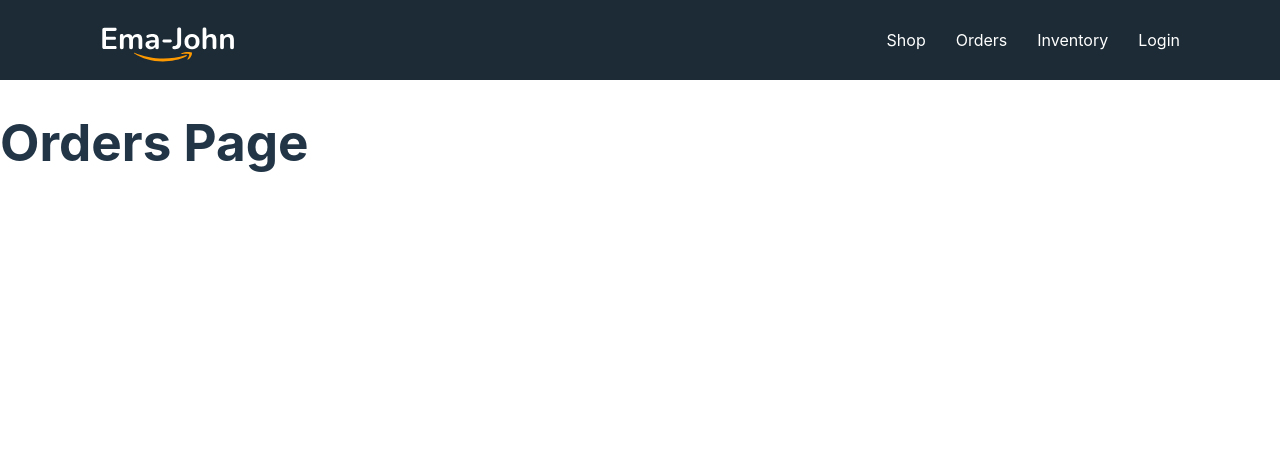
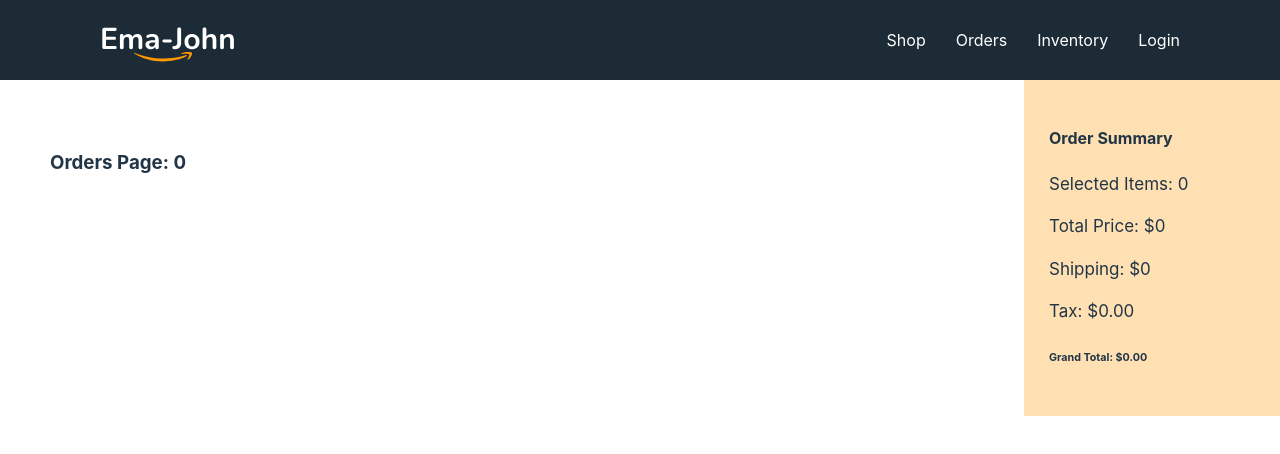
Before and after one commit to muhiminul-islam/ema-john-practice, a React (Vite) app: page /orders in a window 1280 px wide. Shown: the top 454 px of the page. Built offline with nearby package versions, Linux system fonts and the light colour scheme.

Commit message:
cart-item container shared two pages

```diff
--- a/src/components/Orders/Orders.jsx
+++ b/src/components/Orders/Orders.jsx
@@ -1,9 +1,19 @@
 import React from 'react';
+import Cart from '../Cart/Cart';
+import { useLoaderData } from 'react-router-dom';
 
 const Orders = () => {
+    const cart = useLoaderData();
+    console.log(cart);
+
     return (
-        <div>
-            <h1>Orders Page</h1>
+        <div className='shop-container'>
+            <div className='products-container'>
+                <h3>Orders Page: {cart.length}</h3>
+            </div>
+            <div className='cart-container'>
+                <Cart cart={cart}></Cart>
+            </div>
         </div>
     );
 };
--- /dev/null
+++ b/src/loader/cartProductsLoader.js
@@ -0,0 +1,23 @@
+import { getShoppingCart } from "../utilities/fakedb";
+
+const cartProductsLoader = async() => {
+    const loadedProducts = await fetch('products.json');
+    const products = await loadedProducts.json();
+
+    const storedCart = getShoppingCart();
+
+    const savedCart = [];
+
+    for(const id in storedCart){
+        const addedProduct = products.find(pd => pd.id === id);
+        if(addedProduct){
+            const quantity = storedCart[id];
+            addedProduct.quantity = quantity;
+            savedCart.push(addedProduct);
+        }
+    }
+
+    return savedCart;
+
+}
+export default cartProductsLoader;
--- a/src/main.jsx
+++ b/src/main.jsx
@@ -11,6 +11,7 @@
 import Orders from './components/Orders/Orders';
 import Inventory from './components/Inventory/Inventory';
 import Login from './components/Login/Login';
+import cartProductsLoader from './loader/cartProductsLoader';
 
 const router = createBrowserRouter([
   {
@@ -23,7 +24,8 @@
       },
       {
         path: 'orders',
-        element: <Orders></Orders>
+        element: <Orders></Orders>,
+        loader: cartProductsLoader
       },
       {
         path: 'inventory',
```
